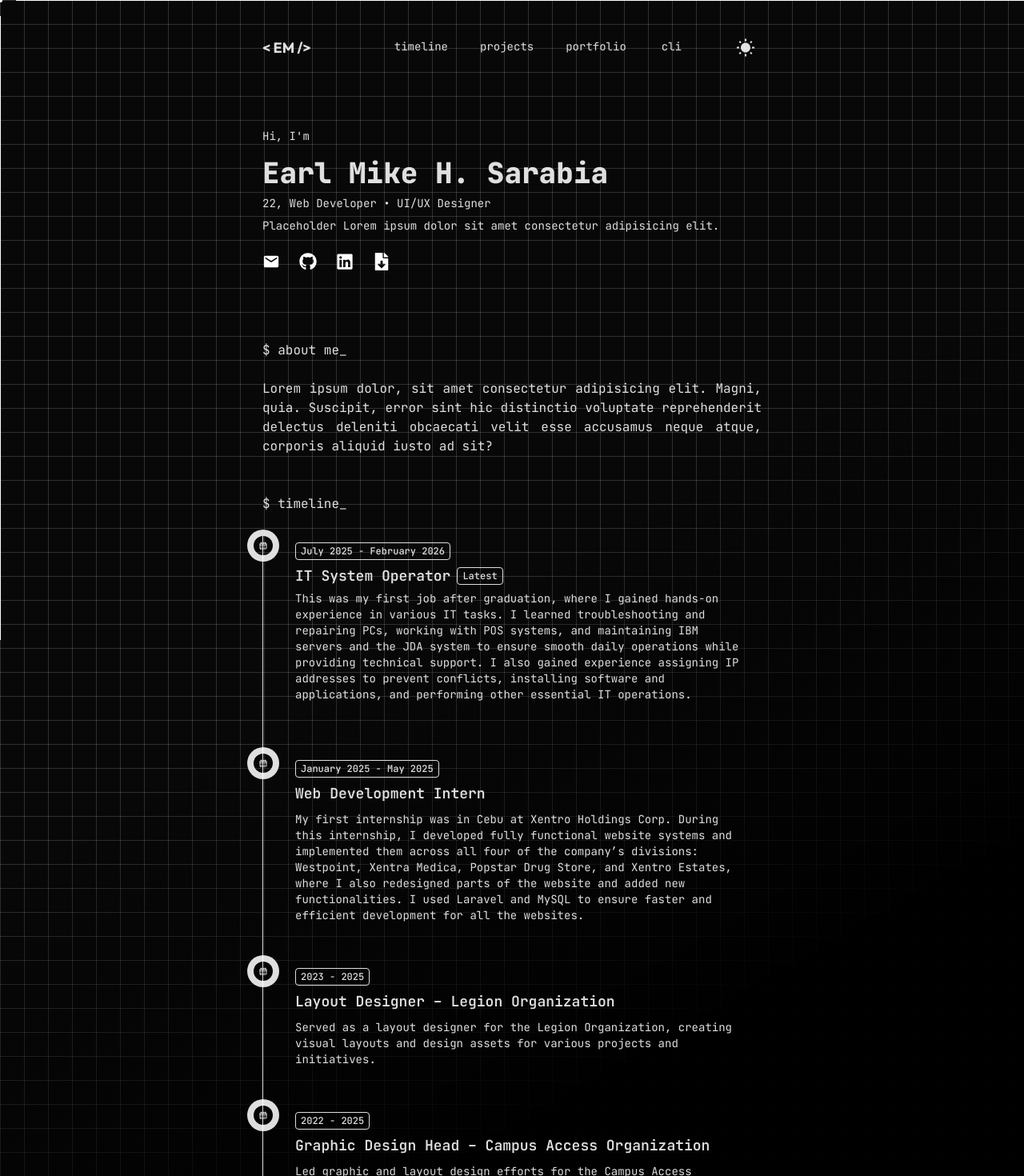
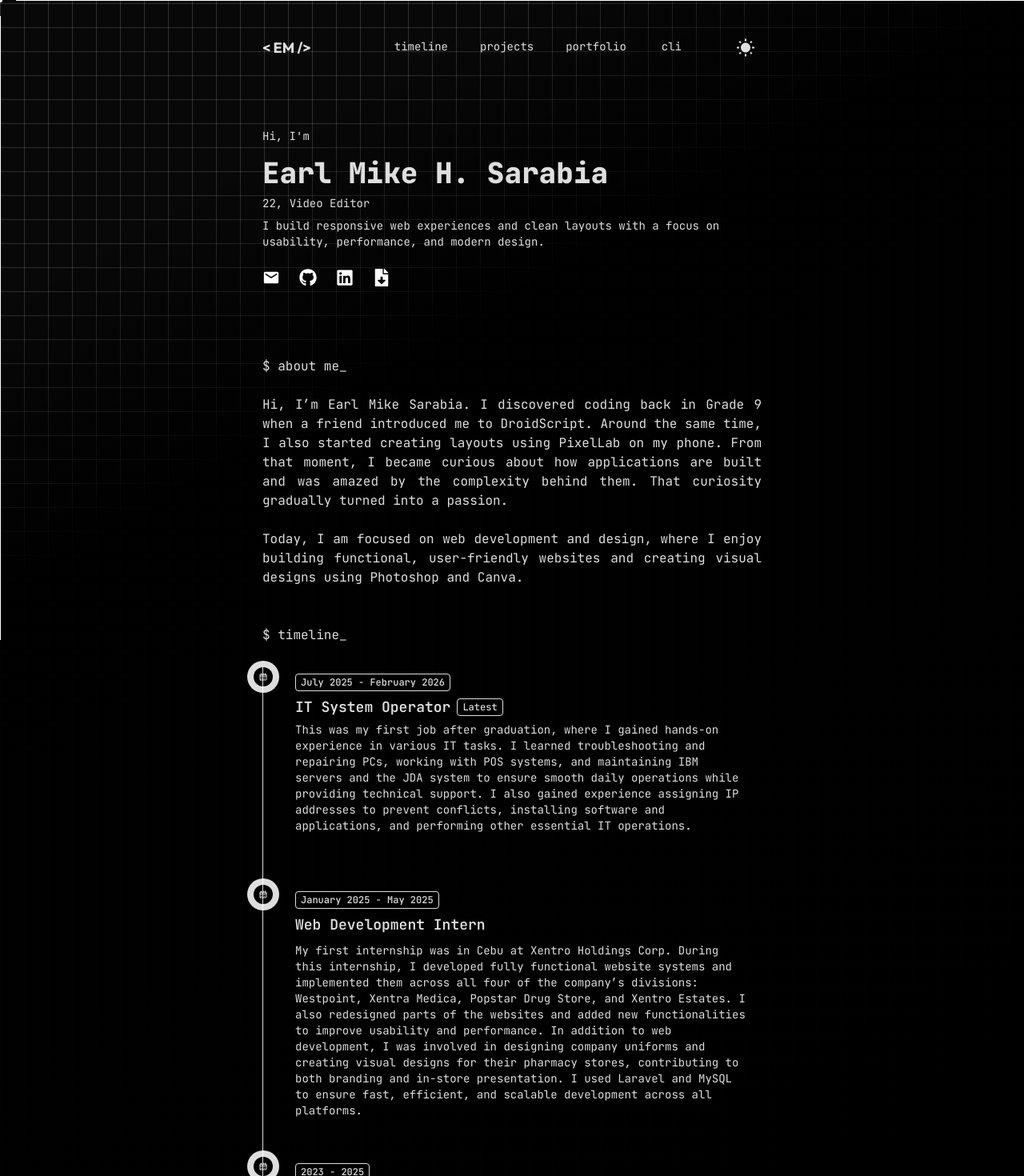
Before and after one commit to esmike03/ReactPortfolio, a React (Vite) app: page / in a window 1280 px wide. Shown: the top 1470 px of the page at 80% size. Built offline with nearby package versions, Linux system fonts and the light colour scheme.

Commit message:
Initial Commit

```diff
--- a/src/App.css
+++ b/src/App.css
@@ -2,7 +2,7 @@
 
 /* --- CSS Variables for Dark/Light Mode --- */
 :root {
-  --font-family: 'JetBrains Mono', sans-serif;
+  --font-family: "JetBrains Mono", sans-serif;
   --line-height: 1.5;
   --font-weight: 400;
 
@@ -13,22 +13,22 @@
   --bg-gradient:
     linear-gradient(
       150deg,
-      rgba(0,0,0,0) 0%,
-      rgba(0,0,0,0) 20%,
-      rgba(0,0,0,0.95) 45%,
-      rgba(0,0,0,1) 90%
+      rgba(0, 0, 0, 0) 0%,
+      rgba(0, 0, 0, 0) 20%,
+      rgba(0, 0, 0, 0.95) 45%,
+      rgba(0, 0, 0, 1) 90%
     ),
     repeating-linear-gradient(
       0deg,
-      rgba(255,255,255,0.16) 0px,
-      rgba(255,255,255,0.16) 1px,
+      rgba(255, 255, 255, 0.16) 0px,
+      rgba(255, 255, 255, 0.16) 1px,
       transparent 1px,
       transparent 30px
     ),
     repeating-linear-gradient(
       90deg,
-      rgba(255,255,255,0.16) 0px,
-      rgba(255,255,255,0.16) 1px,
+      rgba(255, 255, 255, 0.16) 0px,
+      rgba(255, 255, 255, 0.16) 1px,
       transparent 1px,
       transparent 30px
     );
@@ -64,22 +64,22 @@ body.dark {
   --bg-gradient:
     linear-gradient(
       150deg,
-      rgba(0,0,0,0) 0%,
-      rgba(0,0,0,0) 15%,
-      rgba(0,0,0,0.95) 25%,
-      rgba(0,0,0,1) 80%
+      rgba(0, 0, 0, 0) 0%,
+      rgba(0, 0, 0, 0) 5%,
+      rgba(0, 0, 0, 0.95) 10%,
+      rgba(0, 0, 0, 1) 30%
     ),
     repeating-linear-gradient(
       0deg,
-      rgba(255,255,255,0.16) 0px,
-      rgba(255,255,255,0.16) 1px,
+      rgba(255, 255, 255, 0.16) 0px,
+      rgba(255, 255, 255, 0.16) 1px,
       transparent 1px,
       transparent 30px
     ),
     repeating-linear-gradient(
       90deg,
-      rgba(255,255,255,0.16) 0px,
-      rgba(255,255,255,0.16) 1px,
+      rgba(255, 255, 255, 0.16) 0px,
+      rgba(255, 255, 255, 0.16) 1px,
       transparent 1px,
       transparent 30px
     );
@@ -96,25 +96,23 @@ body.light {
     linear-gradient(
       150deg,
       rgba(255, 255, 255, 0) 0%,
-      rgba(255, 255, 255, 0) 15%,
-      rgba(255, 255, 255, 0.95) 25%,
-      rgb(255, 255, 255) 60%
+      rgba(255, 255, 255, 0) 5%,
+      rgba(255, 255, 255, 0.95) 10%,
+      rgb(255, 255, 255) 30%
     ),
-
     /* Vertical grid */
     repeating-linear-gradient(
         0deg,
-      rgba(0,0,0,0.1) 0px,
-      rgba(0,0,0,0.1) 1px,
+        rgba(0, 0, 0, 0.1) 0px,
+        rgba(0, 0, 0, 0.1) 1px,
         transparent 1px,
         transparent 30px
       ),
-
     /* Horizontal grid */
     repeating-linear-gradient(
         90deg,
-      rgba(0,0,0,0.1) 0px,
-      rgba(0,0,0,0.1) 1px,
+        rgba(0, 0, 0, 0.1) 0px,
+        rgba(0, 0, 0, 0.1) 1px,
         transparent 1px,
         transparent 30px
       );
@@ -148,16 +146,26 @@ body.light {
 }
 
 @keyframes glitch-top {
-  0% { transform: translate(0); clip-path: inset(0 0 80% 0); }
-  100% { transform: translate(-2px, -2px); clip-path: inset(0 0 60% 0); }
+  0% {
+    transform: translate(0);
+    clip-path: inset(0 0 80% 0);
+  }
+  100% {
+    transform: translate(-2px, -2px);
+    clip-path: inset(0 0 60% 0);
+  }
 }
 
 @keyframes glitch-bottom {
-  0% { transform: translate(0); clip-path: inset(80% 0 0 0); }
-  100% { transform: translate(2px, 2px); clip-path: inset(60% 0 0 0); }
+  0% {
+    transform: translate(0);
+    clip-path: inset(80% 0 0 0);
   }
-
-
+  100% {
+    transform: translate(2px, 2px);
+    clip-path: inset(60% 0 0 0);
+  }
+}
 
 /* --- Auto Light Mode Detection --- */
 @media (prefers-color-scheme: light) {
--- a/src/App.jsx
+++ b/src/App.jsx
@@ -196,7 +196,7 @@ function App() {
       title: "Project 2",
     },
     {
-      src: "/public/images/mock.png",
+      src: "/public/images/mock1.png",
       alt: "Image 3",
       title: "Project 3",
     },
@@ -247,6 +247,23 @@ function App() {
   ];
   const [showAll, setShowAll] = useState(false);
   const initialCount = 2;
+
+  const roles = [
+    "Web Developer",
+    "UI/UX Designer",
+    "Graphics Designer",
+    "Video Editor",
+  ];
+
+  const [index, setIndex] = useState(0);
+
+  useEffect(() => {
+    const interval = setInterval(() => {
+      setIndex((prev) => (prev + 1) % roles.length);
+    }, 2000); // change every 2s
+
+    return () => clearInterval(interval);
+  }, []);
   return (
     <>
       {isVisible && (
@@ -345,13 +362,16 @@ function App() {
                   </h1>
                 </TargetBorder>
 
-                <p className="sm:text-sm  mt-1">
-                  {age}, Web Developer • UI/UX Designer
+                <p className="sm:text-sm mt-1 h-5 overflow-hidden">
+                  {age},{" "}
+                  <span className="inline-block transition-all duration-500 ease-in-out">
+                    {roles[index]}
+                  </span>
                 </p>
 
                 <p className="lg:text-sm text-sm mt-2 max-w-xl">
-                  Placeholder Lorem ipsum dolor sit amet consectetur adipisicing
-                  elit.
+                  I build responsive web experiences and clean layouts with a
+                  focus on usability, performance, and modern design.
                 </p>
               </div>
 
@@ -421,11 +441,19 @@ function App() {
               </TargetBorder>
 
               <p className="mt-4 mb-10 text-left lg:text-justify">
-                Lorem ipsum dolor, sit amet consectetur adipisicing elit. Magni,
-                quia. Suscipit, error sint hic distinctio voluptate
-                reprehenderit delectus deleniti obcaecati velit esse accusamus
-                neque atque, corporis aliquid iusto ad sit?
+                Hi, I’m Earl Mike Sarabia. I discovered coding back in Grade 9
+                when a friend introduced me to DroidScript. Around the same
+                time, I also started creating layouts using PixelLab on my
+                phone. From that moment, I became curious about how applications
+                are built and was amazed by the complexity behind them. That
+                curiosity gradually turned into a passion.
+                <br />
+                <br />
+                Today, I am focused on web development and design, where I enjoy
+                building functional, user-friendly websites and creating visual
+                designs using Photoshop and Canva.
               </p>
+
               <TargetBorder isDarkMode={isDarkMode}>
                 <p className="hover:px-2  py-2 transition-all duration-300 ease-in-out">
                   $ timeline_
@@ -511,10 +539,15 @@ function App() {
                         During this internship, I developed fully functional
                         website systems and implemented them across all four of
                         the company’s divisions: Westpoint, Xentra Medica,
-                        Popstar Drug Store, and Xentro Estates, where I also
-                        redesigned parts of the website and added new
-                        functionalities. I used Laravel and MySQL to ensure
-                        faster and efficient development for all the websites.
+                        Popstar Drug Store, and Xentro Estates. I also
+                        redesigned parts of the websites and added new
+                        functionalities to improve usability and performance. In
+                        addition to web development, I was involved in designing
+                        company uniforms and creating visual designs for their
+                        pharmacy stores, contributing to both branding and
+                        in-store presentation. I used Laravel and MySQL to
+                        ensure fast, efficient, and scalable development across
+                        all platforms.
                       </p>
                     </div>
                   </TargetBorder>
@@ -894,7 +927,7 @@ function App() {
                   </div>
 
                   <a
-                    href="https://github.com/your-repo"
+                    href="https://github.com/esmike03/Helmet-Shop-Wordpress"
                     target="_blank"
                     rel="noopener noreferrer"
                     className="text-blue-400 hover:underline text-sm mb-2 inline-block"
```
Also changed, not shown: public/images/mock1.png (added). Lines whose indentation alone changed are shown as unchanged.
